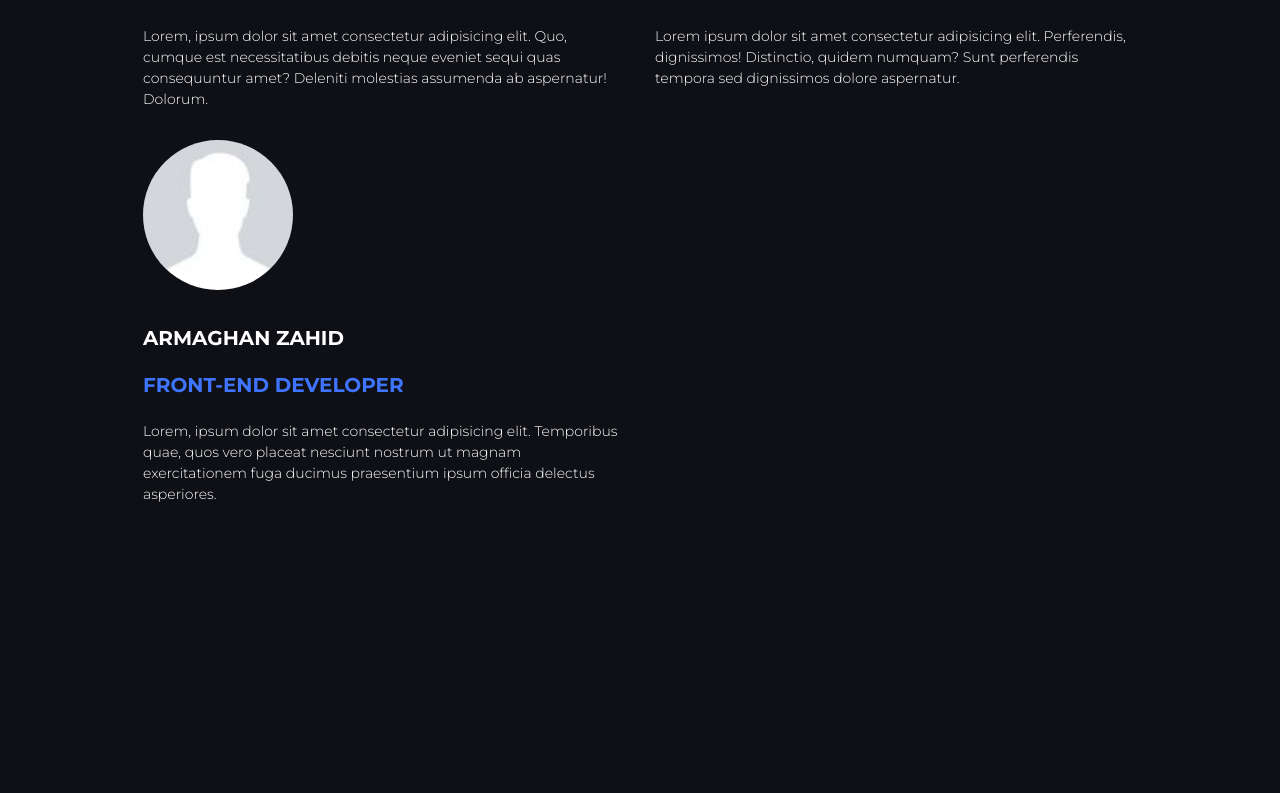
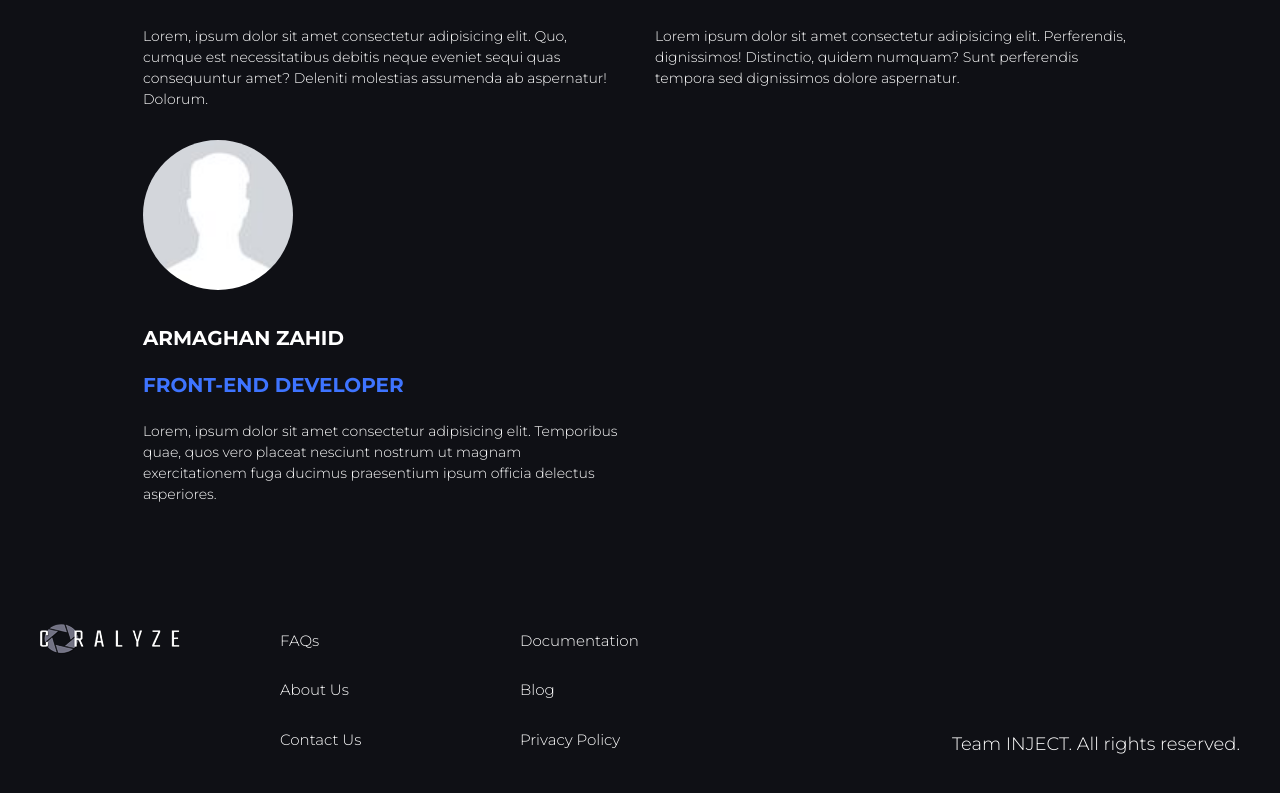
Before and after one commit to Chauster/Coralyze-Frontend, a React (Create React App) app: page /about in a window 1280 px wide. Shown: the part 2903-3696 px from the top of the page. Before the commit the page ends 3487 px from the top, so only its background shows below. Built offline with nearby package versions, Linux system fonts and the light colour scheme.

Commit message:
About footer update
footer section added to the about page

```diff
--- a/src/pages/about.js
+++ b/src/pages/about.js
@@ -2,14 +2,16 @@ import React from 'react';
 import About from '../components/About/AboutBanner';
 import Statement from '../components/About/MissionStatement';
 import MeetTheTeam from '../components/About/MeetTheTeam';
+import Footer from '../components/HomePage/Footer';
 const about = () => {
   return (
     <div>
       <About></About>
       <Statement></Statement>
       <MeetTheTeam></MeetTheTeam>
+      <Footer></Footer>
     </div>
-    )
-}
+  );
+};
 
-export default about
+export default about;
```
Lines whose indentation alone changed are shown as unchanged.
